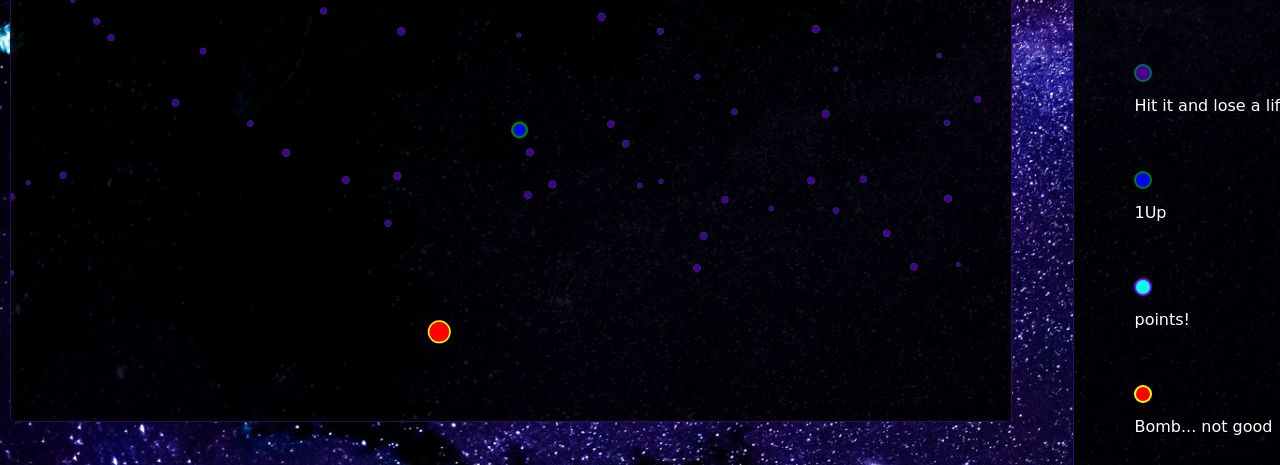
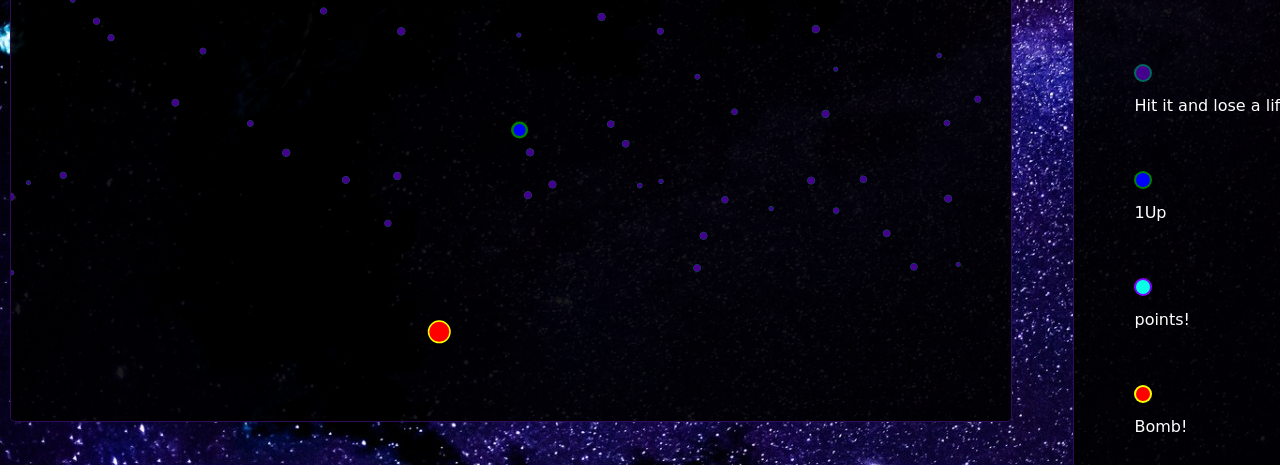
Before and after one commit to saulack/particle, a website built with webpack: page index.html in a window 1280 px wide. Shown: the part 333-798 px from the top of the page. Built offline with nearby package versions, Linux system fonts and the light colour scheme; a web font is replaced by a local one.

Commit message:
minor change

```diff
--- a/index.html
+++ b/index.html
@@ -21,7 +21,7 @@
         <li><p class="outer part"><p class="inner in-part"></p></p>Hit it and lose a life</li>
         <li><p class="outer life"><p class="inner in-life"></p></p>1Up </li>
         <li><p class="outer score"><p class="inner in-score"></p></p>points!</li>
-        <li><p class="outer bomb"><p class="inner in-bomb"></p></p>Bomb... not good</li>
+        <li><p class="outer bomb"><p class="inner in-bomb"></p></p>Bomb!</li>
         <div class="links">
           <a href="https://github.com/saulack/particle">
             <img class="link link-col"  title="Github Repo" src="./assets/git.png">
```
